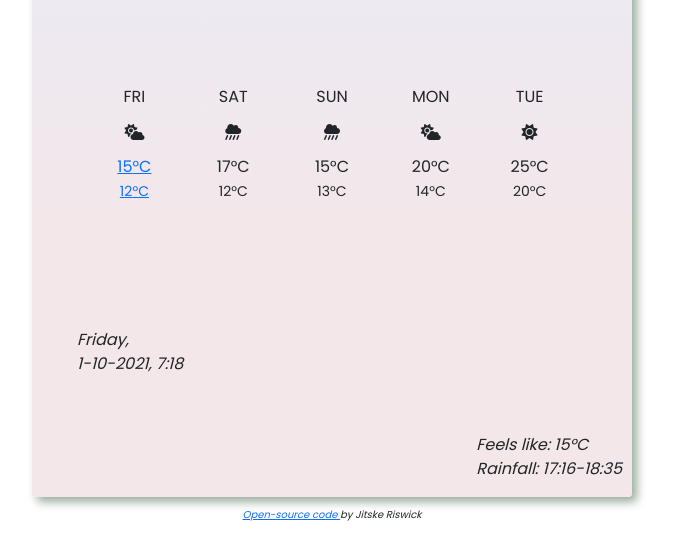
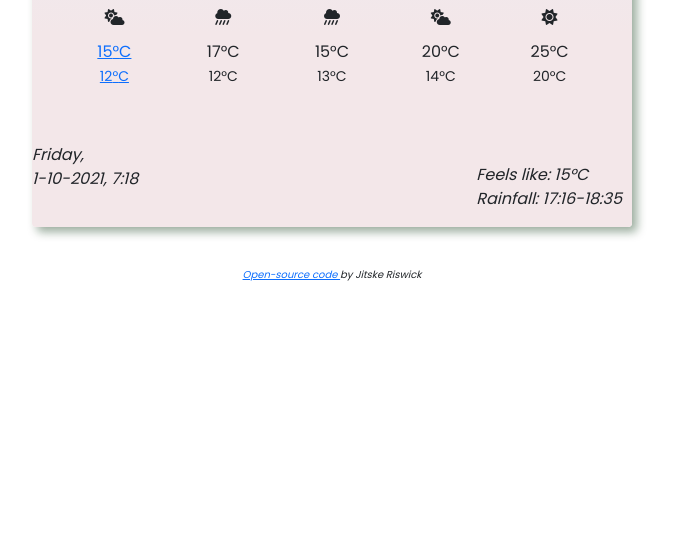
Before and after one commit to Daishwick/WeatherApp_true, a plain HTML site: page index.html in a window 1280 px wide. Shown: the part 424-962 px from the top of the page, without its empty margins (308-981 px from the left). After the commit the page ends 800 px from the top, so only its background shows below. Drawn offline with nearby package versions, Linux system fonts and the light colour scheme.

Commit message:
adjustments

```diff
--- a/index.html
+++ b/index.html
@@ -21,7 +21,7 @@
     ></script>
 
     <title>Weather app</title>
-    <meta charset="UTF-8">
+    <meta charset="UTF-8" />
   </head>
   <body>
     <div class="container">
@@ -35,61 +35,80 @@
           id="searchbar"
         />
         <div class="input-group-append buttonicons">
-          <button class="btn btn-outline-secondary " type="button"
-          id="searchbutton">
+          <button
+            class="btn btn-outline-secondary"
+            type="button"
+            id="searchbutton"
+          >
             <i class="fa fa-search"></i>
           </button>
-          <button class="btn btn-outline-secondary " type="button"
-          id="locationbutton">
+          <button
+            class="btn btn-outline-secondary"
+            type="button"
+            id="locationbutton"
+          >
             <i class="fa fa-location-arrow"></i>
           </button>
         </div>
       </div>
 
-      <h1 id="City-name">
-        Mierlo
-      </h1>
-      <h2 >
-        <a id="temperature" href="#"> <span id="degrees">25</span>°<span id="unit" >C</span> </a>
+      <h1 id="City-name">Mierlo</h1>
+      <h2>
+        <a id="temperature" href="#">
+          <span id="degrees">25</span>°<span id="unit">C</span>
+        </a>
         <br />
         <i class="fa fa-sun bigicon"></i>
       </h2>
       <div class="row weeklyweather">
         <div class="col day1">
-					<div> FRI </div>
-						<div><i class="fa fa-cloud-sun tinyicon"></i> </div>
-            <div><a id="tempFri" href="#">  <span id="degreesFriDay">15</span>°<span id="unitFriDay">C</span>
-              <br> <small>   <span id="degreesFriNig">12</span>°<span id="unitFriNig">C</span> </small></a> </div>
+          <div>FRI</div>
+          <div><i class="fa fa-cloud-sun tinyicon"></i></div>
+          <div>
+            <a id="tempFri" href="#">
+              <span id="degreesFriDay">15</span>°<span id="unitFriDay">C</span>
+              <br />
+              <small>
+                <span id="degreesFriNig">12</span>°<span id="unitFriNig"
+                  >C</span
+                >
+              </small></a
+            >
+          </div>
         </div>
 
         <div class="col day2">
-					<div>SAT </div>
-					<div> <i class="fa fa-cloud-showers-heavy tinyicon"></i></div>
-					<div>17°C <br> <small> 12°C</small></div>
+          <div>SAT</div>
+          <div><i class="fa fa-cloud-showers-heavy tinyicon"></i></div>
+          <div>
+            17°C <br />
+            <small> 12°C</small>
+          </div>
         </div>
 
         <div class="col day3">
-				<div>	SUN </div>
-					<div> <i class="fa fa-cloud-showers-heavy tinyicon"></i></div>
-					<div>15°C <br><small> 13°C</small></div>
+          <div>SUN</div>
+          <div><i class="fa fa-cloud-showers-heavy tinyicon"></i></div>
+          <div>15°C <br /><small> 13°C</small></div>
         </div>
 
         <div class="col day4">
-					<div> MON </div>
-				<div> <i class="fa fa-cloud-sun tinyicon"> </i> </div>
-					<div> 20°C <br><small> 14°C</small></div>
+          <div>MON</div>
+          <div><i class="fa fa-cloud-sun tinyicon"> </i></div>
+          <div>20°C <br /><small> 14°C</small></div>
         </div>
 
         <div class="col day5">
-					<div> TUE </div>
-					<div> <i class="fa fa-sun tinyicon"> </i> </div>
-					<div> 25°C<br><small> 20°C</small></div>
+          <div>TUE</div>
+          <div><i class="fa fa-sun tinyicon"> </i></div>
+          <div>25°C<br /><small> 20°C</small></div>
         </div>
       </div>
 
+
     <div class="subinfo">
       <p id="currentinfo">
-					Thursday,
+					Wednesday,
 					<br id="currentdate"> 27-7-2021, 15:40 </p>
 
         <p class="feelslike">
@@ -101,7 +120,6 @@
 		</div>
 
     <p class="footer">
-
       <a
         href="https://github.com/Daishwick/WeatherApp_true"
         target="_blank"
--- a/src/style.css
+++ b/src/style.css
@@ -14,13 +14,13 @@ p {
 
 .footer {
   text-align: center;
-  margin-top: -40px;
+  margin-top: 40px;
   font-size: 10px;
 }
 .container {
   max-width: 600px;
-  margin: 50px auto;
-  padding: 60px 0px;
+  margin: 0px auto;
+  padding: 20px 0px;
   border-radius: 4px;
   box-shadow: 5px 5px 10px rgba(4, 51, 12, 0.4);
 
@@ -41,7 +41,7 @@ p {
 
 .weeklyweather {
   text-align: center;
-  padding: 65px;
+  padding: 40px;
 }
 .day1,
 .day2,
@@ -55,9 +55,6 @@ p {
   padding: 15px;
 }
 
-.subinfo {
-  padding: 45px;
-}
 .currentinfo {
   position: absolute;
   bottom: 0;
```
Lines whose indentation alone changed are shown as unchanged.
